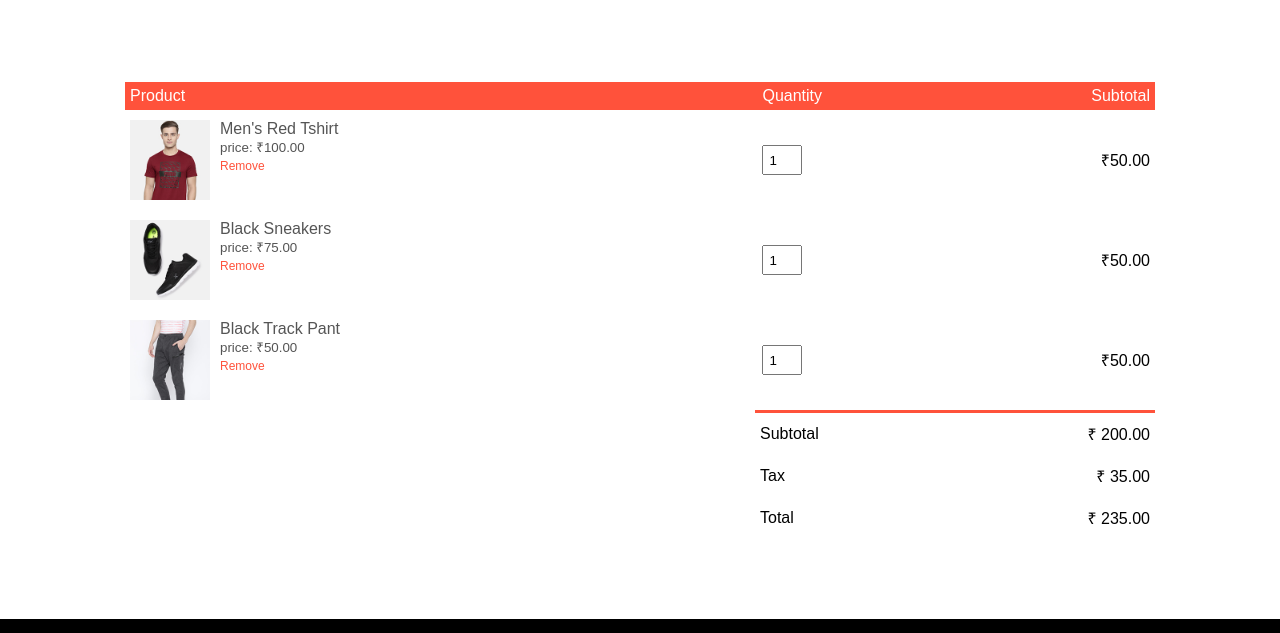
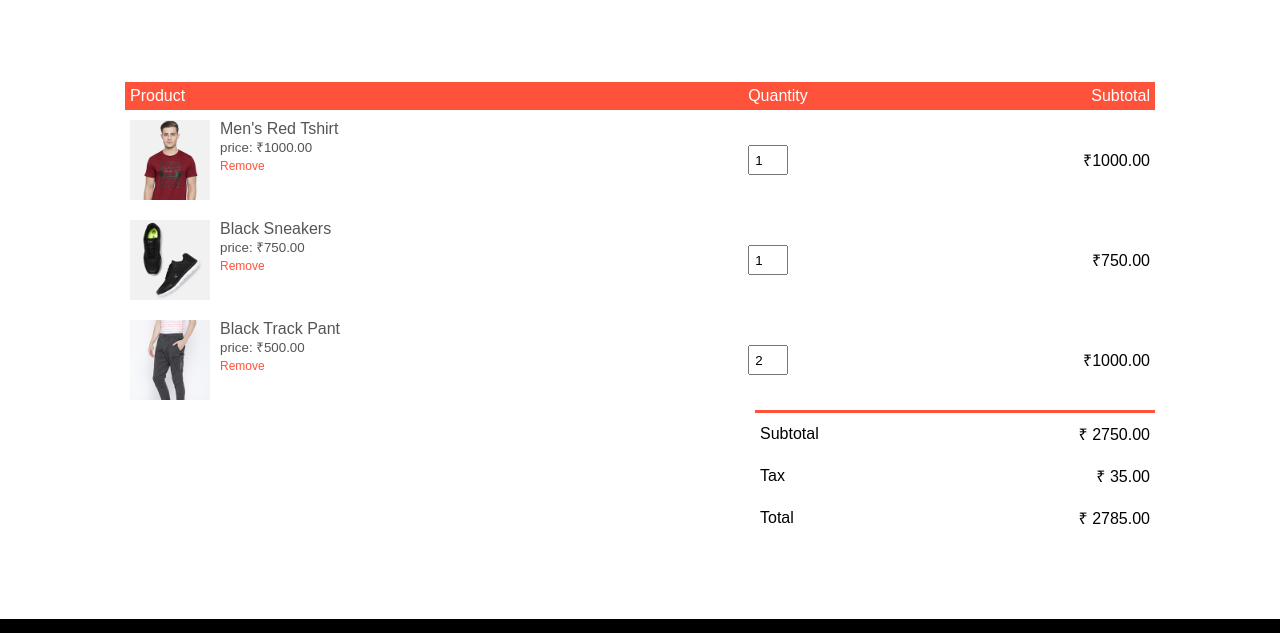
Before and after one commit to iamharnad/ecomm-nc, a plain HTML site: page cart.html in a window 1280 px wide. Shown: the part 167-800 px from the top of the page. Drawn offline with Linux system fonts and the light colour scheme; a script that the page names is missing; a web font is replaced by a local one.

Commit message:
favicon
changed favicons, readmefile and modified cart

```diff
--- a/cart.html
+++ b/cart.html
@@ -4,7 +4,7 @@
     <meta charset="UTF-8" />
     <meta http-equiv="X-UA-Compatible" content="IE=edge" />
     <meta name="viewport" content="width=device-width, initial-scale=1.0" />
-    <link rel="icon" href="./images/favicon.ico" type="image/x-icon" />
+    <link rel="icon" href="./images/nike.ico" type="image/x-icon" />
     <link rel="stylesheet" href="style.css" />
     <link rel="preconnect" href="https://fonts.googleapis.com" />
     <link rel="preconnect" href="https://fonts.gstatic.com" crossorigin />
@@ -70,13 +70,13 @@
               <img src="./images/buy-1.jpg" alt="cart-product1" />
               <div>
                 <p>Men's Red Tshirt</p>
-                <small> price: ₹100.00 </small><br />
+                <small> price: ₹1000.00 </small><br />
                 <a href="#">Remove</a>
               </div>
             </div>
           </td>
           <td><input type="number" value="1" /></td>
-          <td>₹50.00</td>
+          <td>₹1000.00</td>
         </tr>
         <tr>
           <td>
@@ -84,13 +84,13 @@
               <img src="./images/buy-2.jpg" alt="cart-product-2" />
               <div>
                 <p>Black Sneakers</p>
-                <small> price: ₹75.00 </small><br />
+                <small> price: ₹750.00 </small><br />
                 <a href="#">Remove</a>
               </div>
             </div>
           </td>
           <td><input type="number" value="1" /></td>
-          <td>₹50.00</td>
+          <td>₹750.00</td>
         </tr>
         <tr>
           <td>
@@ -98,13 +98,13 @@
               <img src="./images/buy-3.jpg" alt="cart-product-3" />
               <div>
                 <p>Black Track Pant</p>
-                <small> price: ₹50.00 </small><br />
+                <small> price: ₹500.00 </small><br />
                 <a href="#">Remove</a>
               </div>
             </div>
           </td>
-          <td><input type="number" value="1" /></td>
-          <td>₹50.00</td>
+          <td><input type="number" value="2" /></td>
+          <td>₹1000.00</td>
         </tr>
       </table>
 
@@ -112,7 +112,7 @@
         <table>
           <tr>
             <td>Subtotal</td>
-            <td>₹&nbsp;200.00</td>
+            <td>₹&nbsp;2750.00</td>
           </tr>
           <tr>
             <td>Tax</td>
@@ -120,7 +120,7 @@
           </tr>
           <tr>
             <td>Total</td>
-            <td>₹&nbsp;235.00</td>
+            <td>₹&nbsp;2785.00</td>
           </tr>
         </table>
       </div>
```
Also changed, not shown: account.html (+1 -1 lines), product-details.html (+1 -1 lines), products.html (+1 -1 lines), 1 other file.
